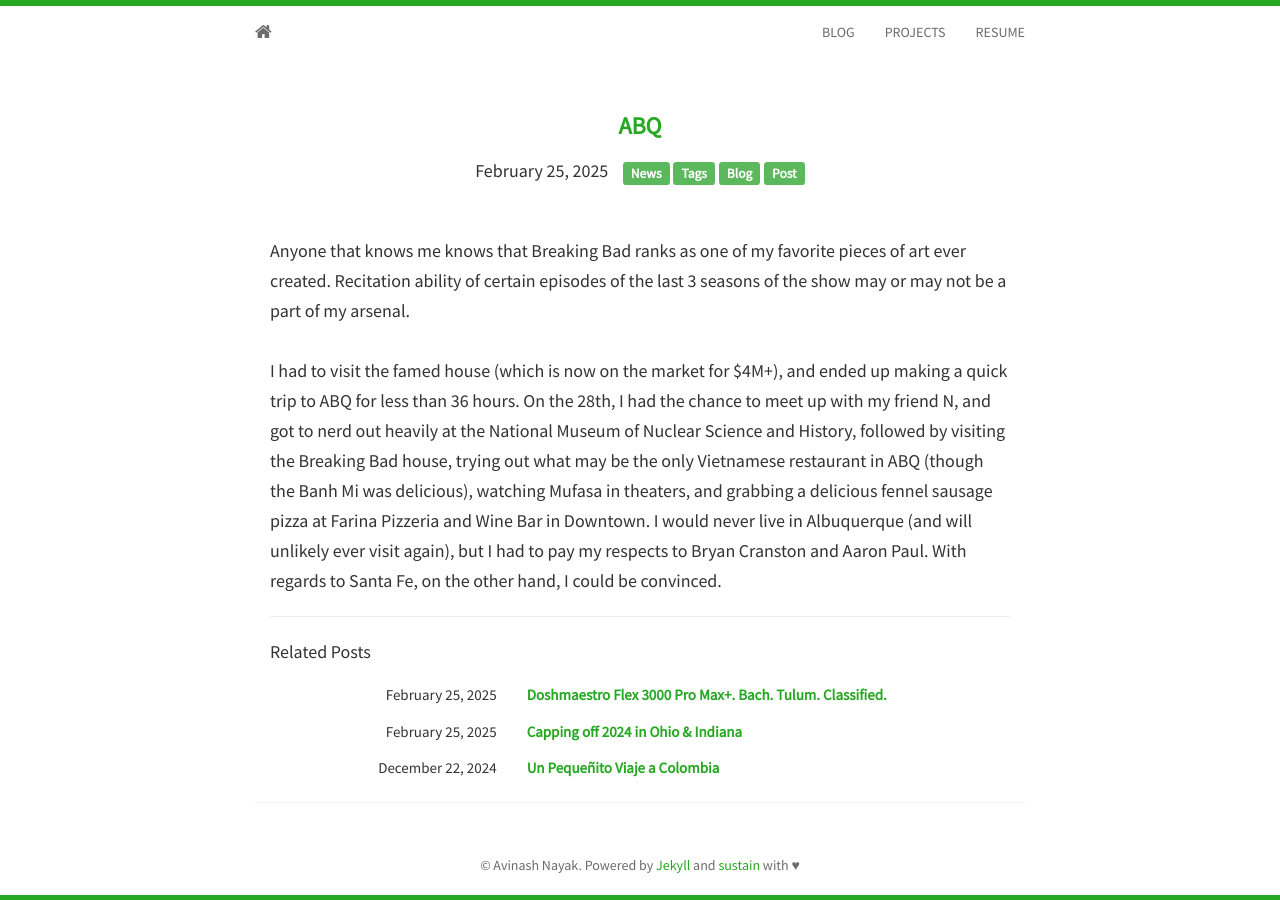
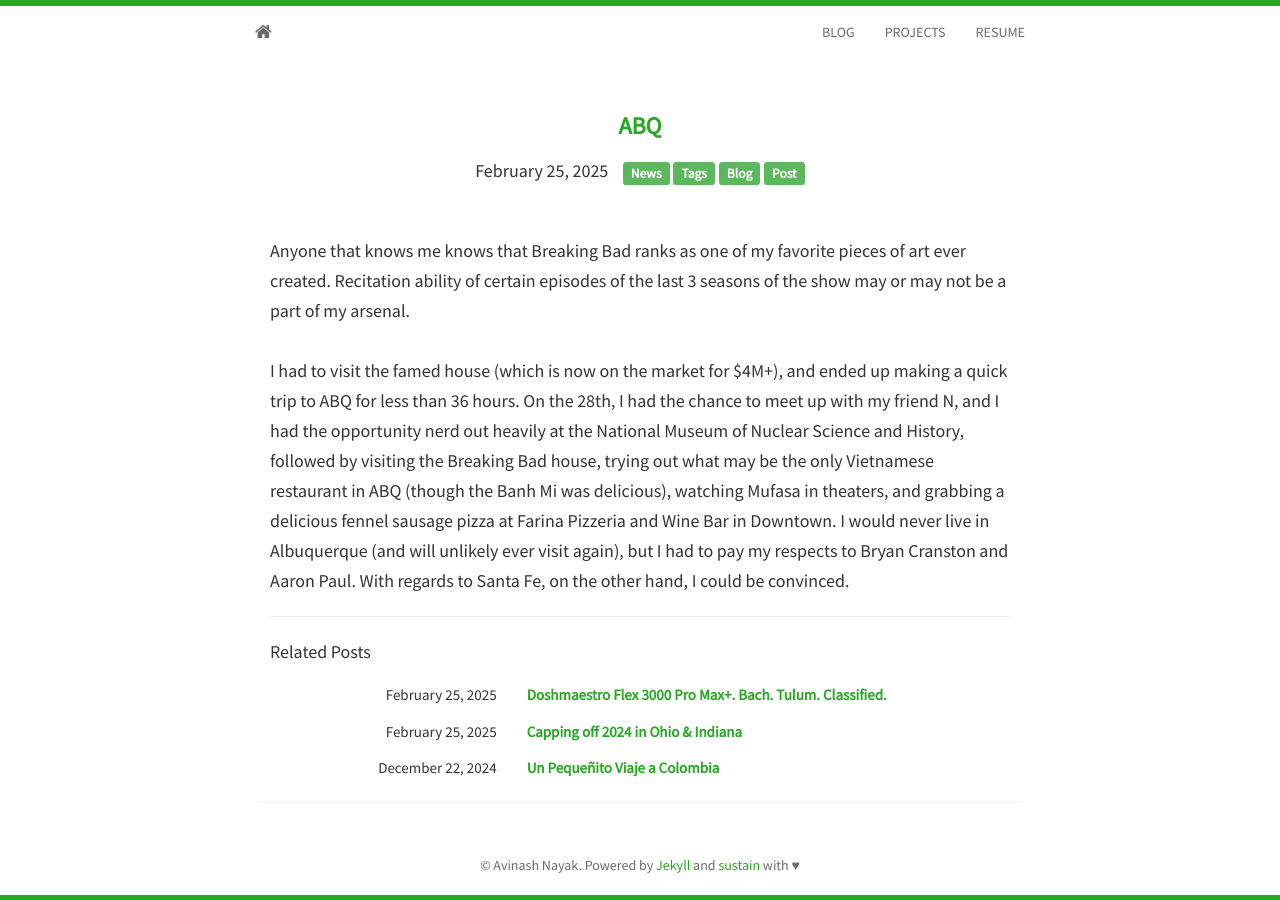
Before and after one commit to avinayak14/avinayak14.github.io, a Jekyll site: the page built from _posts/2025-02-25-post16.md, in a window 1280 px wide. Built offline with Jekyll 4.4.1, drawn with Linux system fonts in a browser that asks for light colours; nearby versions of some CDN libraries.

Commit message:
more grammar

```diff
--- a/_posts/2025-02-25-post16.md
+++ b/_posts/2025-02-25-post16.md
@@ -11,4 +11,4 @@ tags:
 Anyone that knows me knows that Breaking Bad ranks as one of my favorite pieces of art ever created. Recitation ability of certain episodes of the last 3 seasons of the show may or may not be a part of my arsenal.
 <br/>
 <br/>
-I had to visit the famed house (which is now on the market for $4M+), and ended up making a quick trip to ABQ for less than 36 hours. On the 28th, I had the chance to meet up with my friend N, and got to nerd out heavily at the National Museum of Nuclear Science and History, followed by visiting the Breaking Bad house, trying out what may be the only Vietnamese restaurant in ABQ (though the Banh Mi was delicious), watching Mufasa in theaters, and grabbing a delicious fennel sausage pizza at Farina Pizzeria and Wine Bar in Downtown. I would never live in Albuquerque (and will unlikely ever visit again), but I had to pay my respects to Bryan Cranston and Aaron Paul. With regards to Santa Fe, on the other hand, I could be convinced.
+I had to visit the famed house (which is now on the market for $4M+), and ended up making a quick trip to ABQ for less than 36 hours. On the 28th, I had the chance to meet up with my friend N, and I had the opportunity nerd out heavily at the National Museum of Nuclear Science and History, followed by visiting the Breaking Bad house, trying out what may be the only Vietnamese restaurant in ABQ (though the Banh Mi was delicious), watching Mufasa in theaters, and grabbing a delicious fennel sausage pizza at Farina Pizzeria and Wine Bar in Downtown. I would never live in Albuquerque (and will unlikely ever visit again), but I had to pay my respects to Bryan Cranston and Aaron Paul. With regards to Santa Fe, on the other hand, I could be convinced.
```
